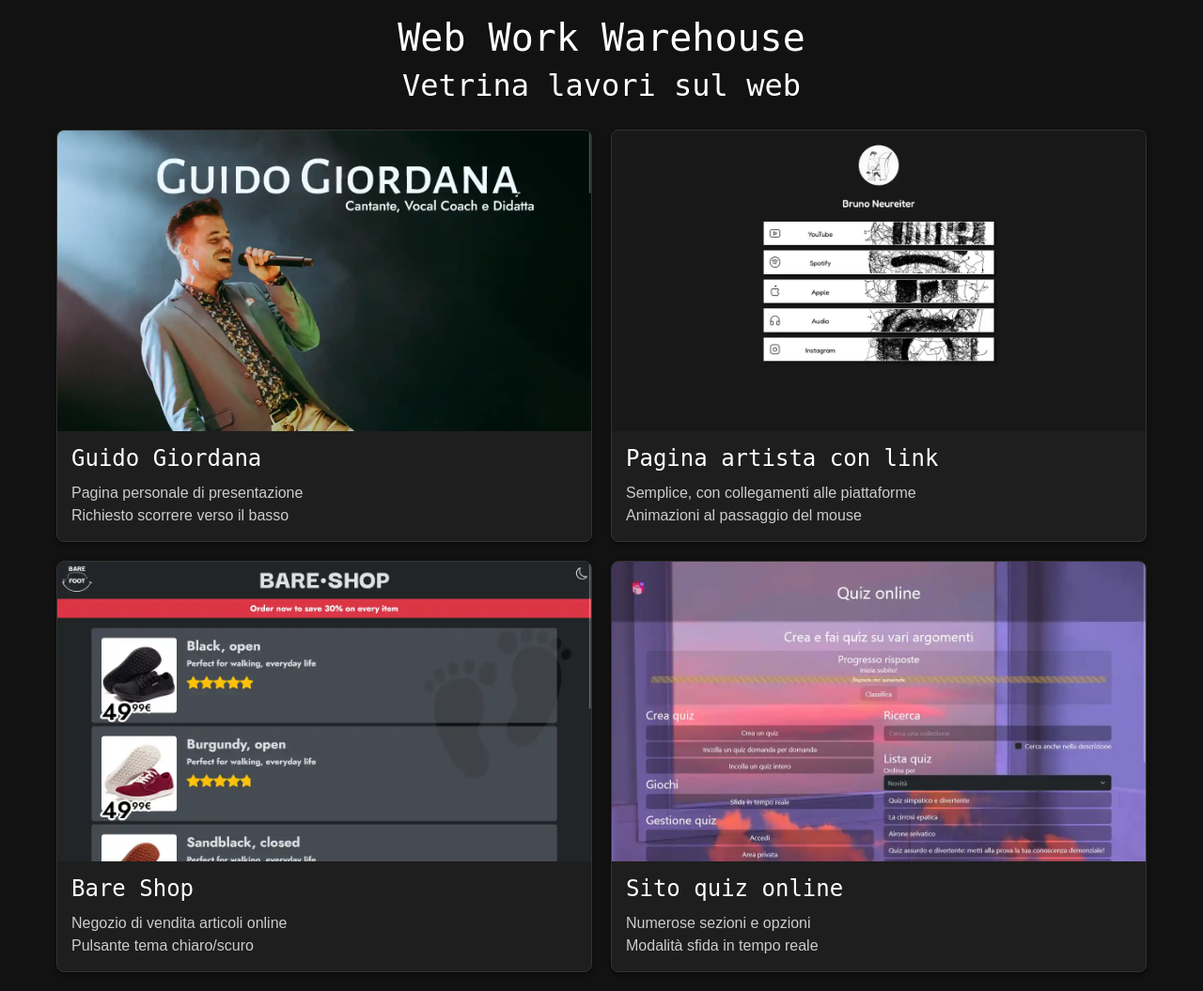
After one commit to Sneffel/Bruno-Neureiter, a PHP site: page /web in a window 1280 px wide. The commit adds this page. Shown: the whole page at 94% size. Run offline with PHP 8.4, Linux system fonts and the light colour scheme.

Commit message:
web works

```diff
--- a/css/css.css
+++ b/css/css.css
@@ -1,30 +1,38 @@
-  *{
+  * {
     box-sizing: border-box;
   }
-  html{
-    width: 100vw;
-    height:100vw;
+
+  h1,
+  h2,
+  h3 {
+    font-family: 'Space Mono', monospace;
+
   }
+
   body {
     display: grid;
     place-items: center;
-  height: 100vh;
+    /* height: 100vh; */
     background-color: black;
     margin: 0rem;
-  overflow: hidden;
+    /* overflow: hidden; */
+    color: white;
   }
 
   h1 {
-  font-family: 'Space Mono', monospace;
-  font-size: clamp(3rem, 10vw, 10rem);
-  color: white;
+    font-size: clamp(2rem, 5.5vw, 15rem);
   }
-.cont{
+
+  .cont {
     padding: 0rem clamp(1rem, 2vw, 3rem);
   }
-a{
+
+  a {
     text-decoration: none
   }
-a,h1,body{
+
+  a,
+  h1,
+  body {
     max-width: 100%;
   }
--- a/extra/style.css
+++ b/extra/style.css
@@ -55,5 +55,5 @@ p {
 
 ul {
     list-style-position: inside;
-    list-style-type: lower-greek;
+    /* list-style-type: lower-greek; */
 }
--- /dev/null
+++ b/web/index.html
@@ -0,0 +1,148 @@
+<!DOCTYPE html>
+<html lang="en" data-bs-theme="dark">
+
+<head>
+    <meta charset="UTF-8">
+    <meta name="viewport" content="width=device-width, initial-scale=1.0">
+    <title>Web Work Warehouse</title>
+    <link rel="stylesheet" href="../css/css.css">
+    <link href="https://cdn.jsdelivr.net/npm/bootstrap@5.0.2/dist/css/bootstrap.min.css" rel="stylesheet"
+        integrity="sha384-EVSTQN3/azprG1Anm3QDgpJLIm9Nao0Yz1ztcQTwFspd3yD65VohhpuuCOmLASjC" crossorigin="anonymous">
+    <style>
+        body {
+            font-family: Arial, sans-serif;
+            margin: 0;
+            padding: 0;
+            background-color: #121212;
+            color: #ffffff;
+
+        }
+
+        .tiles.container {
+            max-width: 1200px;
+            padding: 20px;
+            display: flex;
+            flex-wrap: wrap;
+            gap: 20px;
+        }
+
+        .tile {
+            background: #1e1e1e;
+            border: 1px solid #333;
+            border-radius: 8px;
+            box-shadow: 0 2px 5px rgba(0, 0, 0, 0.5);
+            overflow: hidden;
+            flex: 1 1 calc(50% - 20px);
+            display: flex;
+            flex-direction: column;
+            position: relative;
+        }
+
+        .tile .image-wrapper {
+            position: relative;
+            width: 100%;
+        }
+
+        .tile img {
+            width: 100%;
+            height: auto;
+            transition: filter .5s;
+            display: block;
+        }
+
+        .tile .image-wrapper:hover img {
+            filter: brightness(.3);
+        }
+
+        .tile .content {
+            padding: 15px;
+        }
+
+        .tile h2 {
+            margin: 0 0 10px 0;
+            font-size: 1.5em;
+            color: #ffffff;
+        }
+
+        .tile p {
+            margin: 0;
+            color: #cccccc;
+        }
+
+        .open-btn {
+            position: absolute;
+            top: 50%;
+            left: 50%;
+            transform: translate(-50%, -50%);
+            background-color: rgba(255, 255, 255, 0.8);
+            color: #121212;
+            border: none;
+            padding: 10px 20px;
+            font-size: 16px;
+            cursor: pointer;
+            opacity: 0;
+            transition: opacity 0.3s;
+        }
+
+        .image-wrapper:hover .open-btn {
+            opacity: 1;
+        }
+
+        @media (max-width: 768px) {
+            .tile {
+                flex: 1 1 100%;
+            }
+        }
+    </style>
+</head>
+
+<body>
+    <div class="container text-center mt-3">
+        <h1>Web Work Warehouse</h1>
+        <h2>Vetrina lavori sul web</h2>
+    </div>
+    <div class="tiles container d-flex justify-content-center">
+        <div class="tile">
+            <div class="image-wrapper">
+                <img src="img/gg.webp" alt="Website Screenshot">
+                <a class="open-btn btn btn-dark" href="https://guidogiordana.net">Apri</a>
+            </div>
+            <div class="content">
+                <h2>Guido Giordana</h2>
+                <p>Pagina personale di presentazione<br>Richiesto scorrere verso il basso</p>
+            </div>
+        </div>
+        <div class="tile">
+            <div class="image-wrapper">
+                <img src="img/old_index.webp" alt="Website Screenshot">
+                <a class="open-btn btn btn-dark" href="../index_old.html">Apri</a>
+            </div>
+            <div class="content">
+                <h2>Pagina artista con link</h2>
+                <p>Semplice, con collegamenti alle piattaforme<br>Animazioni al passaggio del mouse</p>
+            </div>
+        </div>
+        <div class="tile">
+            <div class="image-wrapper">
+                <img src="img/bareshoes.webp" alt="Website Screenshot">
+                <a class="open-btn btn btn-dark" href="https://bareshoes.shop/">Apri</a>
+            </div>
+            <div class="content">
+                <h2>Bare Shop</h2>
+                <p>Negozio di vendita articoli online<br>Pulsante tema chiaro/scuro</p>
+            </div>
+        </div>  <div class="tile">
+            <div class="image-wrapper">
+                <img src="img/quiz-ss.webp" alt="Website Screenshot">
+                <a class="open-btn btn btn-dark" href="https://easycpm.altervista.org/giochi/quiz/">Apri</a>
+            </div>
+            <div class="content">
+                <h2>Sito quiz online</h2>
+                <p>Numerose sezioni e opzioni<br>Modalità sfida in tempo reale</p>
+            </div>
+        </div>
+
+    </div>
+</body>
+
+</html>
```
Also changed, not shown: extra/configurazione-alias-gmail.html (+53 -16 lines), extra/index.html (added, +42 -0 lines), index.html (+14 -5 lines), web/img/bareshoes.webp (added), web/img/gg.webp (added), web/img/old_index.webp (added), web/img/quiz-ss.webp (added). Lines whose indentation alone changed are shown as unchanged.
